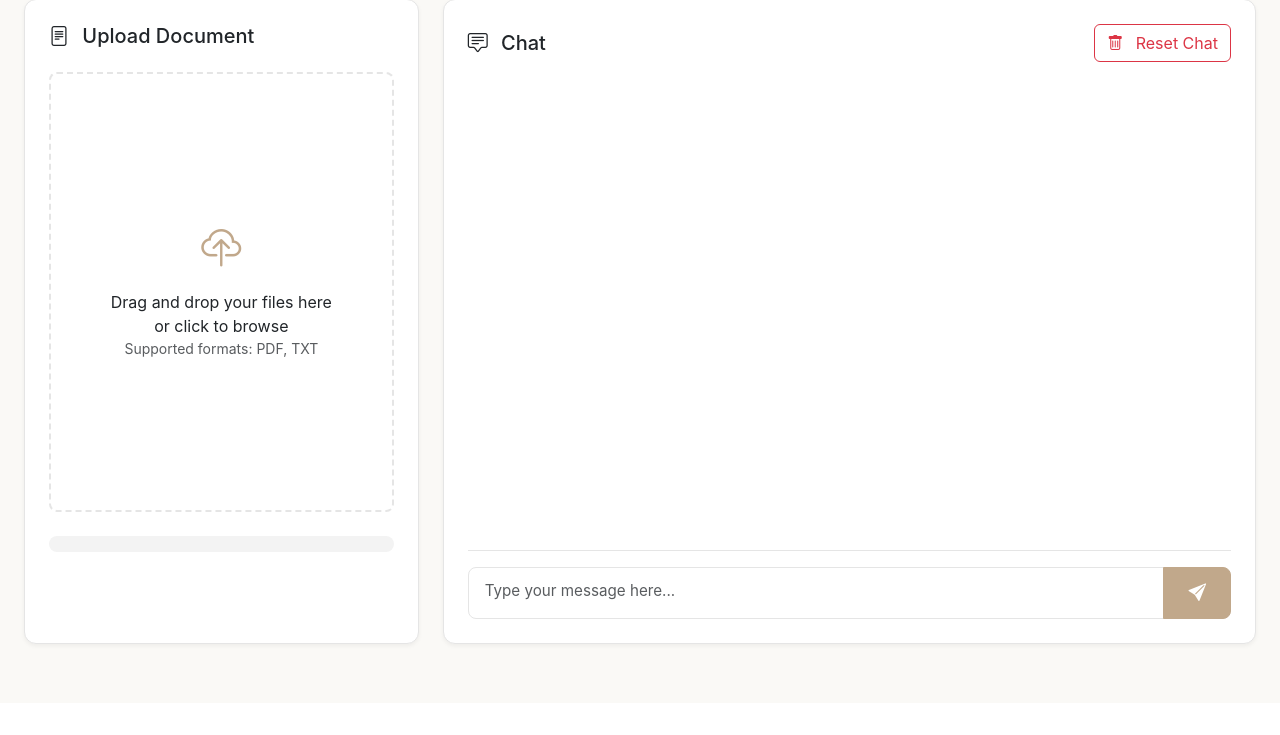
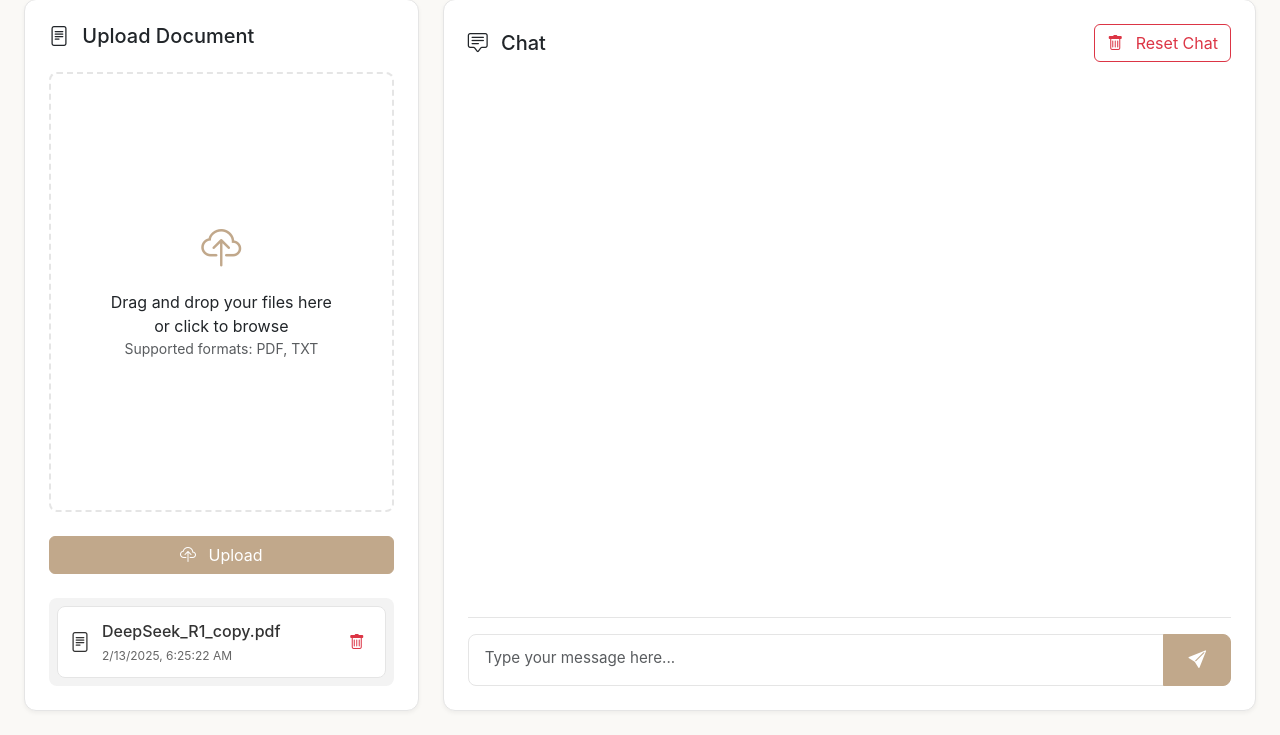
Before and after one commit to dharmautomo/Knowledge-Base-AI-Chat, a Flask app: template templates/index.html in a window 1280 px wide. Shown: the part 97-832 px from the top of the page. Before the commit the page ends 744 px from the top, so only its background shows below. Run offline with Flask 3, Linux system fonts and the light colour scheme; the template is opened without the code that fills it, so the values that code supplies are empty; some libraries are stand-ins or nearby versions.

Commit message:
Restored to '85871fbff172696ea23ebdcca6a65542c89b90ce'
Replit-Restored-To:85871fbff172696ea23ebdcca6a65542c89b90ce

```diff
--- a/static/js/main.js
+++ b/static/js/main.js
@@ -1,5 +1,6 @@
 document.addEventListener('DOMContentLoaded', function() {
     const fileInput = document.getElementById('fileInput');
+    const uploadBtn = document.getElementById('uploadBtn');
     const messageInput = document.getElementById('messageInput');
     const sendBtn = document.getElementById('sendBtn');
     const chatContainer = document.getElementById('chatContainer');
@@ -47,16 +48,21 @@ document.addEventListener('DOMContentLoaded', function() {
         }
     }
 
-    // File input change handler - now automatically uploads
-    fileInput.addEventListener('change', () => {
+    // Modified upload button click handler
+    uploadBtn.addEventListener('click', () => {
         const file = fileInput.files[0];
         if (file) {
             handleFileUpload(file);
         }
     });
 
+    // File input change handler
+    fileInput.addEventListener('change', () => {
+        const file = fileInput.files[0];
+    });
+
     // File upload handler
-    async function handleFileUpload(file) {
+    function handleFileUpload(file) {
         if (!file) {
             alert('Please select a file first.');
             return;
@@ -71,8 +77,14 @@ document.addEventListener('DOMContentLoaded', function() {
         const formData = new FormData();
         formData.append('file', file);
 
+        uploadFile(formData);
+    }
+
+    async function uploadFile(formData) {
         try {
             showLoading();
+            uploadBtn.disabled = true;
+
             const response = await fetch('/upload', {
                 method: 'POST',
                 body: formData
@@ -93,6 +105,7 @@ document.addEventListener('DOMContentLoaded', function() {
             alert('Error uploading file: ' + error.message);
         } finally {
             hideLoading();
+            uploadBtn.disabled = false;
         }
     }
 
@@ -115,6 +128,7 @@ document.addEventListener('DOMContentLoaded', function() {
         typingIndicator.style.display = 'none';
     }
 
+    // Modified addMessageToChat function
     function addMessageToChat(message, role) {
         const messageDiv = document.createElement('div');
         messageDiv.className = `message ${role === 'user' ? 'user-message' : 'ai-message'}`;
@@ -432,5 +446,5 @@ document.addEventListener('DOMContentLoaded', function() {
     }
 
     loadFiles(); // Load files when page loads
-    loadChatHistory(); // Load initial chat history
+    loadChatHistory(); //load initial chat history.
 });
--- a/templates/index.html
+++ b/templates/index.html
@@ -22,6 +22,7 @@
     </div>
 
     <div class="row">
+        <!-- File Upload Section -->
         <div class="col-lg-4 mb-4 mb-lg-0">
             <div class="card">
                 <div class="card-body p-4">
@@ -41,13 +42,32 @@
                         </div>
                     </div>
 
+                    <div class="d-grid mb-4">
+                        <button class="btn btn-primary" id="uploadBtn">
+                            <i class="bi bi-cloud-upload me-2"></i>
+                            Upload
+                        </button>
+                    </div>
+
                     <div id="filesList" class="files-list">
-                        <!-- Files will be listed here dynamically -->
+                        <div class="file-item">
+                            <div class="file-info">
+                                <i class="bi bi-file-text file-icon"></i>
+                                <div class="file-details">
+                                    <p class="file-name">DeepSeek_R1_copy.pdf</p>
+                                    <p class="file-time">2/13/2025, 6:25:22 AM</p>
+                                </div>
+                            </div>
+                            <button class="delete-btn" title="Delete file">
+                                <i class="bi bi-trash"></i>
+                            </button>
+                        </div>
                     </div>
                 </div>
             </div>
         </div>
 
+        <!-- Chat Section -->
         <div class="col-lg-8">
             <div class="card h-100">
                 <div class="card-body p-4 d-flex flex-column">
@@ -86,6 +106,7 @@
     </div>
 </div>
 
+<!-- Loading Overlay -->
 <div class="loading-overlay" id="loadingOverlay">
     <div class="spinner-border text-primary mb-3" role="status">
         <span class="visually-hidden">Loading...</span>
```
